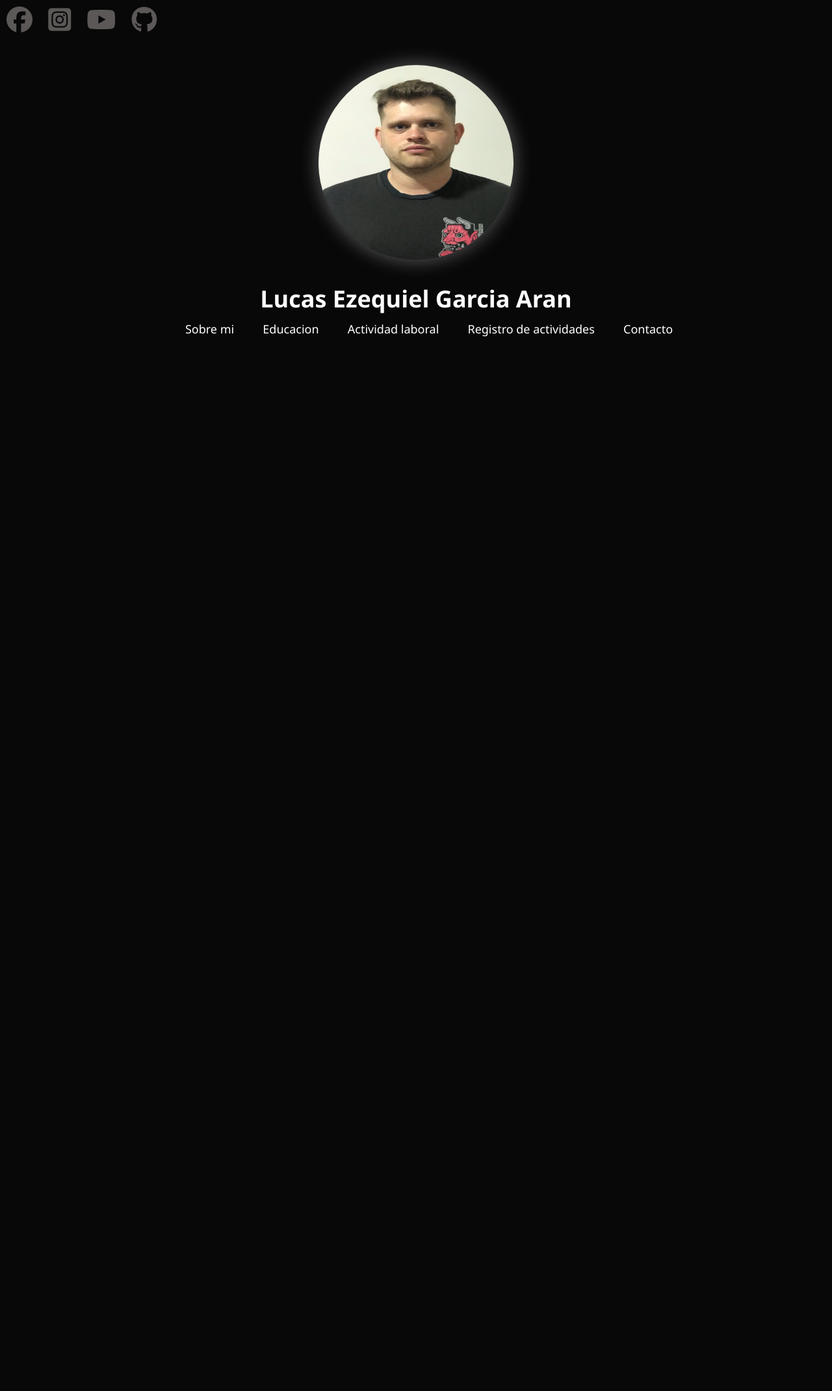
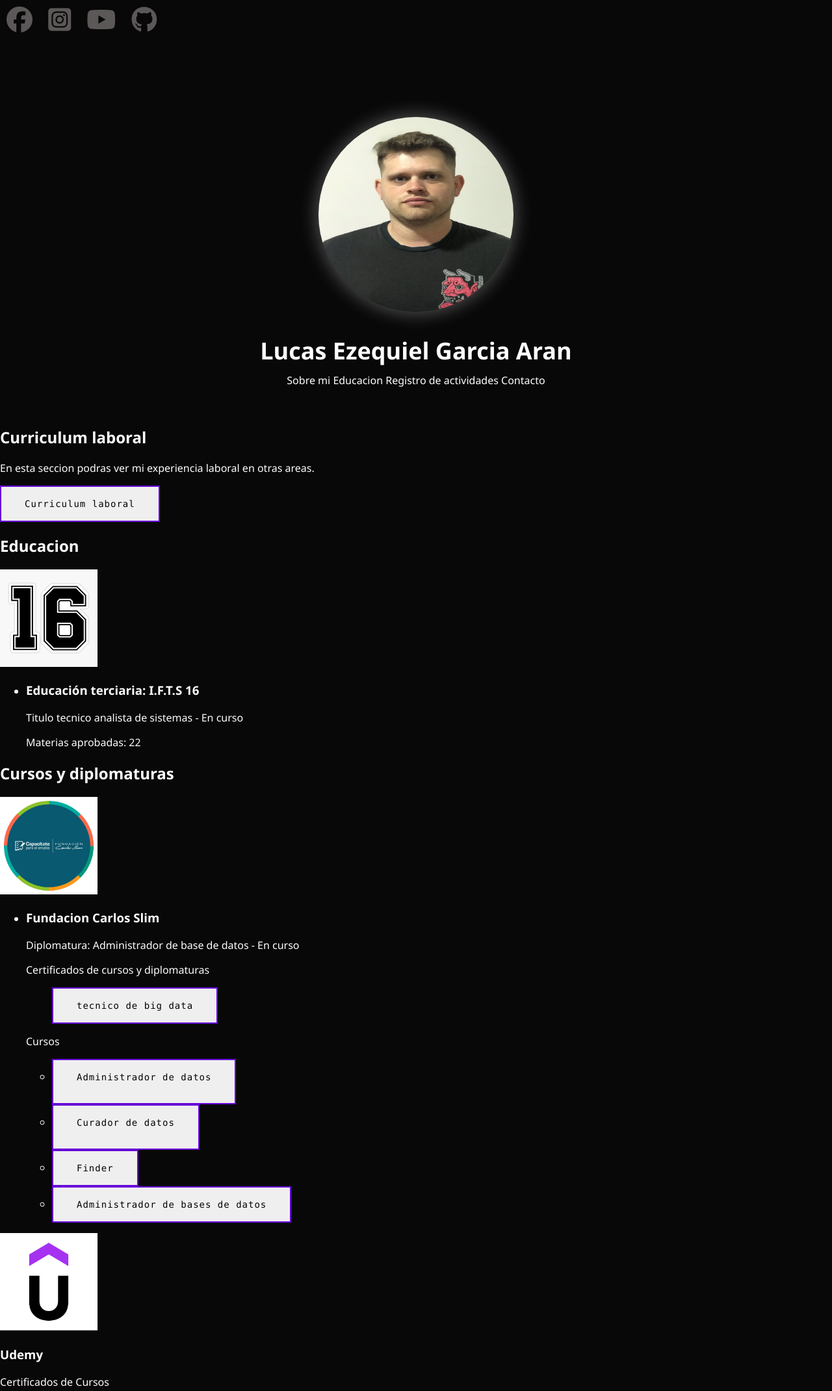
Before and after one commit to lucasga9494/Portfolio, a plain HTML site: page cv/index.html in a window 1280 px wide. Shown: the top 2140 px of the page at 65% size. Before the commit the page ends 800 px from the top, so only its background shows below. Drawn offline with Linux system fonts and the light colour scheme.

Commit message:
tercer commit

```diff
--- a/cv/index.html
+++ b/cv/index.html
@@ -1,42 +1,141 @@
 <!DOCTYPE html>
 <html lang="es">
 <head>
-
     <meta charset="UTF-8">
     <meta name="viewport" content="width=device-width, initial-scale=1.0">
     <title>Mi Currículum</title>
+
     <link rel="stylesheet"  type="text/css" href="style.css">
-    <script src="script.js"></script>
     <link rel="stylesheet" href="https://cdnjs.cloudflare.com/ajax/libs/font-awesome/6.5.1/css/all.min.css" integrity="sha512-DTOQO9RWCH3ppGqcWaEA1BIZOC6xxalwEsw9c2QQeAIftl+Vegovlnee1c9QX4TctnWMn13TZye+giMm8e2LwA==" crossorigin="anonymous" referrerpolicy="no-referrer" />
 
 </head>
+
 <body>
-        <i class="fa-brands fa-facebook"></i>
-        <i class="fa-brands fa-square-instagram"></i>
-        <i class="fa-brands fa-youtube"></i>
-        <i class="fa-brands fa-github"></i>
+
+        <nav id="navIconos" class="navIconos">
+        <a href="https://www.facebook.com/RUBIO2222/"><i class="fa-brands fa-facebook"></i></a>
+        <a href="https://www.instagram.com/lucas_garciaran/"></a><i class="fa-brands fa-square-instagram"></i></a>
+        <a href="https://www.youtube.com/channel/UCq0Jo7WhS0d2E_dBy2s-Fig"></a><i class="fa-brands fa-youtube"></i></a>
+        <a href="https://github.com/lucasga9494/"></a><i class="fa-brands fa-github"></i></a>
         <header class="header">
-        <a href="#" class="logo"><img src="/img/lucas1.png"alt=" "></a>
 
+        </nav>
 
-        <nav class="navbar">
-
+        <nav id="navbarInicio" class="navbarInicio">
+        <header>
+                <a href="#" class="logo"><img src="img/lucas1.png"alt=" "></a>
             <h1>Lucas Ezequiel Garcia Aran</h1>
 
-                <a href="sobreMi.html">Sobre mi</a>
-                <a href="educacion.html">Educacion</a>
-                <a href="actividadLaboral.html">Actividad laboral</a>
+                <a href="#sobreMi">Sobre mi</a>
+                <a href="#educacion">Educacion</a>
                 <a href="#">Registro de actividades</a>
-                <a href="contacto.html">Contacto</a>
+                <a href="#contacto">Contacto</a>
 
         </nav>
 
 
 
-    </header>
+         </header>
 
-    </a>
+         <section class="#sobreMi" id="sobreMi">
+    <h2>Curriculum laboral</h2>
+    <p>En esta seccion podras ver mi experiencia laboral en otras areas.</p>
+    <button class="my-button boton_para_abajo"><a href="resumen.html">Curriculum laboral</a>
+     </button>
+   <section class="educacion" id="educacion">
+    <h2>Educacion</h2>
+    <a href="#" class="logo1"><img src="img/16.jpg"alt=" "></a>
+    <ul>
 
+        <li>
+
+            <h3>Educación terciaria: I.F.T.S 16 </h3>
+            <p>Titulo tecnico analista de sistemas - En curso</p>
+            <p>Materias aprobadas: 22 </p>
+
+        </li>
+        <!-- Agrega más entradas de educación si es necesario -->
+    </ul>
+</div>
+</section>
+
+<section  id="Cursos1">
+    <h2>Cursos y diplomaturas</h2>
+    <a href="#" class="logo1"><img src="img/fundacionCarlos.png"alt=" "></a>
+    <ul>
+        <li>
+            <h3>Fundacion Carlos Slim</h3>
+            <p>Diplomatura: Administrador de base de datos - En curso</p>
+            <p>Certificados de cursos y diplomaturas</p>
+            <ul>
+             <button class="my-button boton_para_abajo"><a href="#">tecnico de big data</a></button>
+            </ul>
+                <p>Cursos</p>
+             <ul>
+
+            <div>
+                <li> <button class="my-button boton_para_abajo"><a href="cursos/AdmDatosDiplo/Administrador.pdf" download="Administrador.pdf">Administrador de datos</a></p></button> </li>  <!-- Agrega más puntos si es necesario -->
+            </div>
+            <div>
+                <li><button class="my-button boton_para_abajo"> <a href="cursos/AdmDatosDiplo/Curador.pdf" download="Curador.pdf">Curador de datos</a></p></button></li>
+            </div>
+            <div>
+                <li><button class="my-button boton_para_abajo"> <a href="cursos/AdmDatosDiplo/Finder.pdf" download="Finder.pdf">Finder</a></button></li>
+            </div>
+            <div>
+                <li><button class="my-button boton_para_abajo"> <a href="cursos/AdmDatosDiplo/Administradorbasededatos.pdf" download="Administradorbasededatos.pdf">Administrador de bases de datos</a></button></li>
+            </li>   </ul>
+            </div>
+        </section>
+        <section  id="Cursos2">
+        <a href="#" class="logo1"><img src="img/udemy.png"alt=" "></a>
+            <h3>Udemy</h3>
+            <p>Certificados de Cursos</p>
+
+
+            </ul>
+        </li>
+        <!-- Agrega más entradas de experiencia laboral si es necesario -->
+    </ul>
+</section>
+
+<section id="habilidades">
+    <h2>Habilidades</h2>
+    <ul>
+        <li>html,css, js</li>
+        <li>mysql</li>
+        <li>python</li>
+        <!-- Agrega más habilidades si es necesario -->
+    </ul>
+</section>
+
+<section id="idiomas">
+    <h2>Idiomas</h2>
+    <ul>
+    <li>Ingles - Intermedio</li>
+
+        <!-- Agrega más idiomas si es necesario -->
+    </ul>
+</section>
+</section>
+<footer>
+    <p>Referencias disponibles a petición.</p>
+</footer>
+<section class="#contacto" id="contacto">
+    <h2>Contacto</h2>
+    <form action="#" method="post">
+        <label for="nombre">Nombre:</label>
+        <input type="text" id="nombre" name="nombre" required>
+
+        <label for="email">Correo electrónico:</label>
+        <input type="email" id="email" name="email" required>
+
+        <label for="mensaje">Mensaje:</label>
+        <textarea id="mensaje" name="mensaje" required></textarea>
+
+        <input type="submit" value="Enviar">
+    </form>
+</div>
 
 </body>
 
--- a/cv/style.css
+++ b/cv/style.css
@@ -31,16 +31,24 @@ html{
 }
 
 
-header {
+header   {
+    color: #fff;
+    text-align: center;
+    padding: 40px 0;
+
+}
+header a  {
     color: #fff;
     text-align: center;
     padding: 40px 0;
 
 }
 
+
 header h1 {
     font-size: 36px;
     margin-bottom: 10px;
+    display: center;
 }
 
 header p {
@@ -54,11 +62,12 @@ header p {
     border-radius: 100%;
     width: 300px;
     height: 300px;
+}
+.logo1 img{
+    background-color: #090909;
 
-
-
-
-
+    width: 150px;
+    height: 150px;
 }
 i{
     display: relative;
```
Also changed, not shown: cv/actividadLaboral.html (deleted, +0 -12 lines), cv/contacto.html (deleted, +0 -26 lines), cv/educacion.html (deleted, +0 -77 lines), cv/resumen.html (deleted, +0 -7 lines), cv/sobreMi.html (deleted, +0 -6 lines), cv/img/16.jpg (added), cv/img/fundacionCarlos.png (added), cv/img/udemy.png (added).
